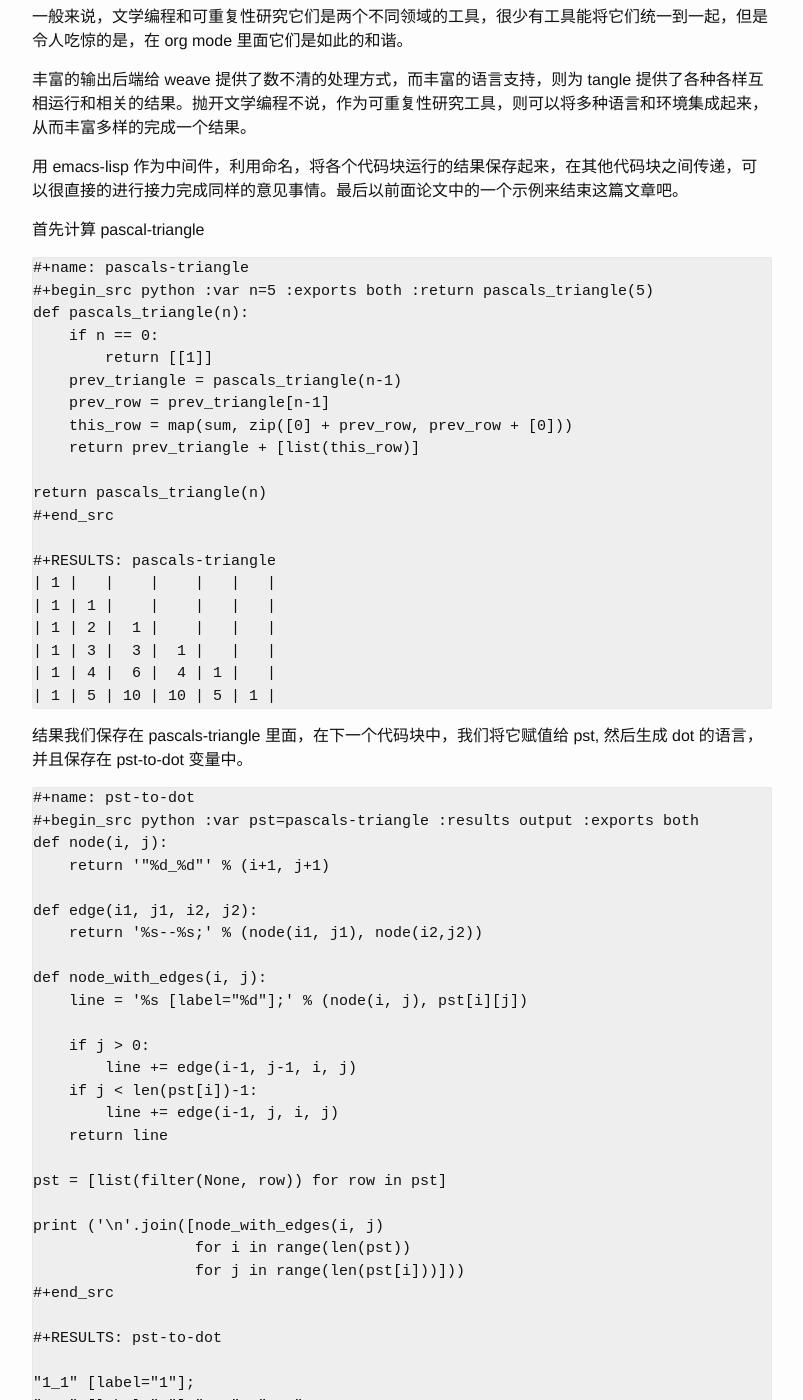
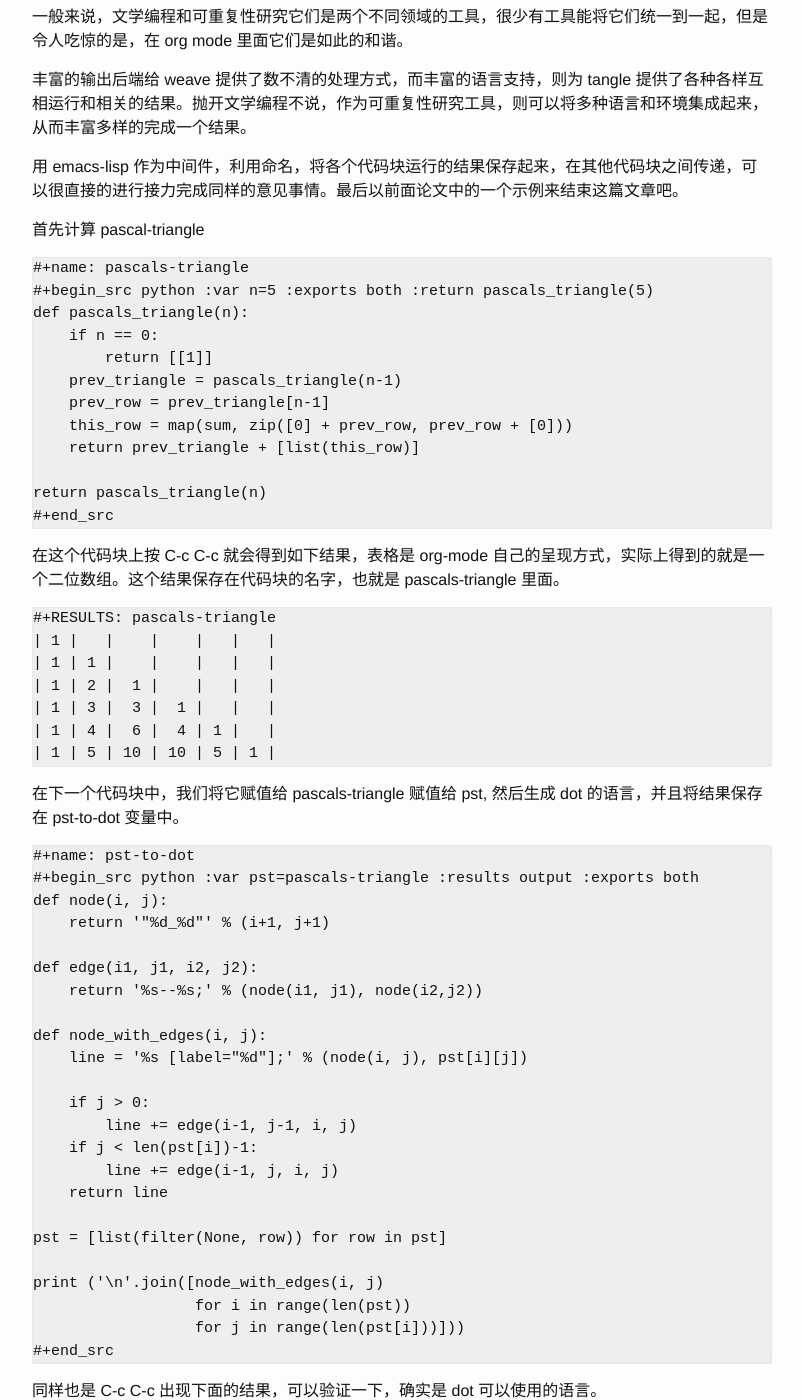
Before and after one commit to smallzhan/smallzhan.github.io, a Jekyll site: the page built from _posts/2020-03-15-p-oh-nxs3.md, in a window 1280 px wide and 1400 px high, scrolled down 1234 px. Shown: the whole window, without its empty margins (238-1041 px from the left). Built offline with Jekyll 4.4.1, drawn with Linux system fonts in a browser that asks for light colours; comment, search, counter and statistics services are not loaded; some of the changed text lies outside the part shown.

Commit message:
image path fixed

```diff
--- a/_posts/2020-03-15-p-oh-nxs3.md
+++ b/_posts/2020-03-15-p-oh-nxs3.md
@@ -54,6 +54,8 @@ tags:
     return pascals_triangle(n)
     #+end_src
 
+在这个代码块上按 C-c C-c 就会得到如下结果，表格是 org-mode 自己的呈现方式，实际上得到的就是一个二位数组。这个结果保存在代码块的名字，也就是 pascals-triangle 里面。
+
     #+RESULTS: pascals-triangle
     | 1 |   |    |    |   |   |
     | 1 | 1 |    |    |   |   |
@@ -62,7 +64,7 @@ tags:
     | 1 | 4 |  6 |  4 | 1 |   |
     | 1 | 5 | 10 | 10 | 5 | 1 |
 
-结果我们保存在 pascals-triangle 里面，在下一个代码块中，我们将它赋值给 pst, 然后生成 dot 的语言，并且保存在 pst-to-dot 变量中。
+在下一个代码块中，我们将它赋值给 pascals-triangle 赋值给 pst, 然后生成 dot 的语言，并且将结果保存在 pst-to-dot 变量中。
 
     #+name: pst-to-dot
     #+begin_src python :var pst=pascals-triangle :results output :exports both
@@ -87,6 +89,8 @@ tags:
                       for i in range(len(pst))
                       for j in range(len(pst[i]))]))
     #+end_src
+
+同样也是 C-c C-c 出现下面的结果，可以验证一下，确实是 dot 可以使用的语言。
 
     #+RESULTS: pst-to-dot
 
@@ -124,4 +128,6 @@ tags:
 
     #+RESULTS: pst-to-fig
 
-最后就可以生成如下的图片 ![img](pascals-triangle.png)
+最后就可以生成如下的图片
+
+![img](https://github.com/smallzhan/smallzhan.github.io/raw/master/_posts/pascals-triangle.png)
```
